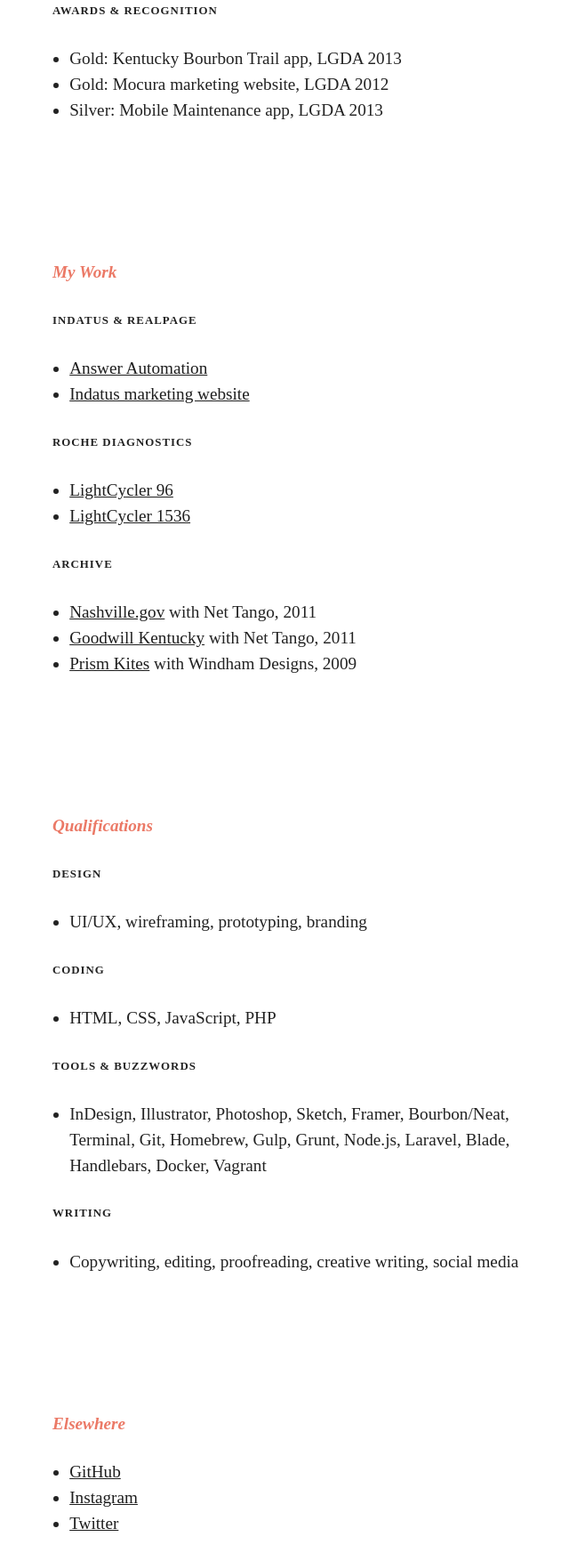
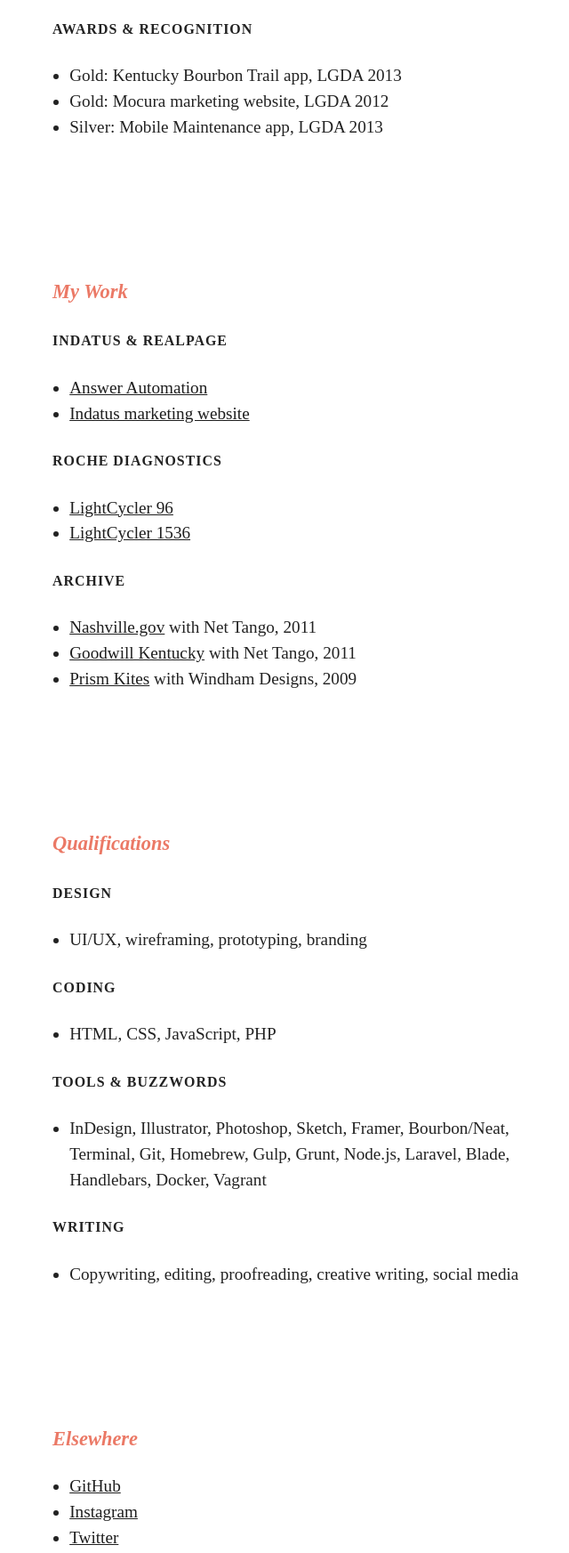
Before and after one commit to ericrowan/ericrowan.github.io, a plain HTML site: page index.html in a window 1280 px wide. Shown: the part 917-2662 px from the top of the page at 89% size, without its empty margins (293-933 px from the left). Drawn offline with nearby package versions, Linux system fonts and the light colour scheme; a script that the page names is missing.

Commit message:
headings

```diff
--- a/index.html
+++ b/index.html
@@ -24,7 +24,7 @@
 
     <header class="intro">
 
-      <h2 class="page-title">Hi, I&#8217;m Eric.</h2>
+      <h1 class="page-title">Hi, I&#8217;m Eric.</h1>
       <p>I design simple interfaces that help solve complex problems. I sweat the details and learn from experiences. I believe in a life/work balance and the importance of human relationships.</p>
       <p>Interested in working together? <a href="mailto:erow80@gmail.com">Email me</a> or check out <a href="https://dl.dropboxusercontent.com/u/6277331/Resume/Resume%20-%20Eric%20Rowan.pdf">my resume</a>.</p>
 
@@ -32,13 +32,13 @@
 
     <section class="accomplishments">
 
-      <h4 class="section-title">Accomplishments</h4>
+      <h3 class="section-title">Accomplishments</h3>
 
-      <h6 class="section-subtitle">Teaching &amp; Outreach</h6>
+      <h5 class="section-subtitle">Teaching &amp; Outreach</h5>
       <p>In the fall of 2013 while working at Indatus, I began teaching a Web Design course with <a href="codelouisville.org">Code Louisville</a> where I introduced methodologies and technologies such as Agile (Scrum) and Git (GitHub). What started as a personal side project eventually grew into a close partnership between Code Louisville and Indatus, ultimately attracting the attention of President Obama, who made a special visit to Indatus on April 3, 2015:</p>
       <blockquote class="twitter-tweet" lang="en"><p lang="en" dir="ltr">Wow, truly honored. RT &quot;@Indatus: Thank you to <a href="https://twitter.com/erow80">@erow80</a> and his generous heart. In case it&#39;s not said enough, he started all this for us.&quot;</p>&mdash; Eric Rowan (@erow80) <a href="https://twitter.com/erow80/status/583731492141928449">April 2, 2015</a></blockquote> <script async src="//platform.twitter.com/widgets.js" charset="utf-8"></script>
 
-      <h6 class="section-subtitle">Awards &amp; Recognition</h6>
+      <h5 class="section-subtitle">Awards &amp; Recognition</h5>
       <ul>
         <li>Gold: Kentucky Bourbon Trail app, LGDA 2013</li>
         <li>Gold: Mocura marketing website, LGDA 2012</li>
@@ -49,21 +49,21 @@
 
     <section class="my-work">
 
-      <h4 class="section-title">My Work</h4>
+      <h3 class="section-title">My Work</h3>
 
-      <h6 class="section-subtitle">Indatus &amp; RealPage</h6>
+      <h5 class="section-subtitle">Indatus &amp; RealPage</h5>
       <ul class="indatus">
         <li><a href="http://indatus.com/solutions/answer-automation">Answer Automation</a></li>
         <li><a href="http://indatus.com/">Indatus marketing website</a></li>
       </ul>
 
-      <h6 class="section-subtitle">Roche Diagnostics</h6>
+      <h5 class="section-subtitle">Roche Diagnostics</h5>
       <ul class="contract">
         <li><a href="http://lifescience.roche.com/usa/LC96/">LightCycler 96</a></li>
         <li><a href="http://lifescience.roche.com/usa/LC1536/">LightCycler 1536</a></li>
       </ul>
 
-      <h6 class="section-subtitle">Archive</h6>
+      <h5 class="section-subtitle">Archive</h5>
       <ul class="archive">
         <li><a href="http://www.nashville.gov/">Nashville.gov</a> with Net Tango, 2011</li>
         <li><a href="http://www.goodwillky.org/">Goodwill Kentucky</a> with Net Tango, 2011</li>
@@ -74,24 +74,24 @@
 
     <section class="skills">
 
-      <h4 class="section-title">Qualifications</h4>
+      <h3 class="section-title">Qualifications</h3>
 
-      <h6 class="section-subtitle">Design</h6>
+      <h5 class="section-subtitle">Design</h5>
       <ul>
         <li>UI/UX, wireframing, prototyping, branding</li>
       </ul>
 
-      <h6 class="section-subtitle">Coding</h6>
+      <h5 class="section-subtitle">Coding</h5>
       <ul>
         <li>HTML, CSS, JavaScript, PHP</li>
       </ul>
 
-      <h6 class="section-subtitle">Tools &amp; Buzzwords</h6>
+      <h5 class="section-subtitle">Tools &amp; Buzzwords</h5>
       <ul>
         <li>InDesign, Illustrator, Photoshop, Sketch, Framer, Bourbon/Neat, Terminal, Git, Homebrew, Gulp, Grunt, Node.js, Laravel, Blade, Handlebars, Docker, Vagrant</li>
       </ul>
 
-      <h6 class="section-subtitle">Writing</h6>
+      <h5 class="section-subtitle">Writing</h5>
       <ul>
         <li>Copywriting, editing, proofreading, creative writing, social media</li>
       </ul>
@@ -100,7 +100,7 @@
 
     <section class="elsewhere">
 
-      <h4 class="section-title">Elsewhere</h4>
+      <h3 class="section-title">Elsewhere</h3>
       <ul>
         <li><a href="https://github.com/ericrowan">GitHub</a></li>
         <li><a href="http://instagram.com/erow80">Instagram</a></li>
```
